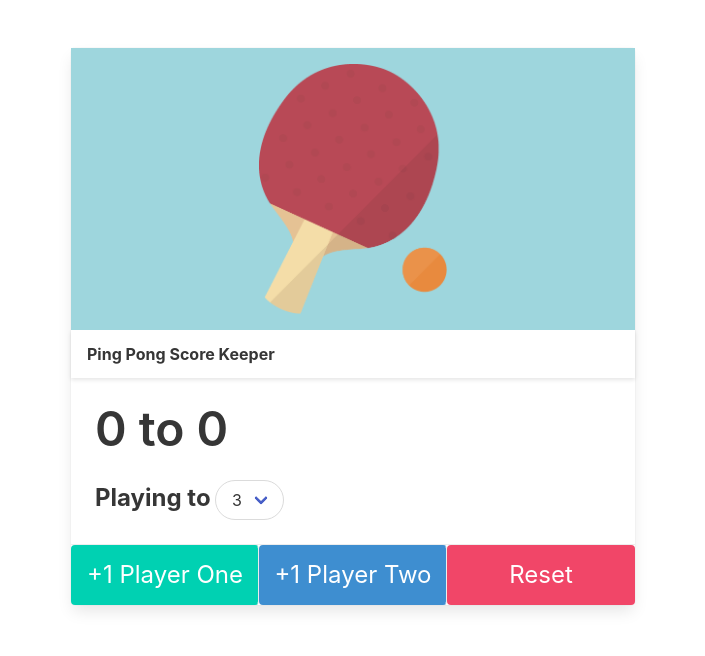
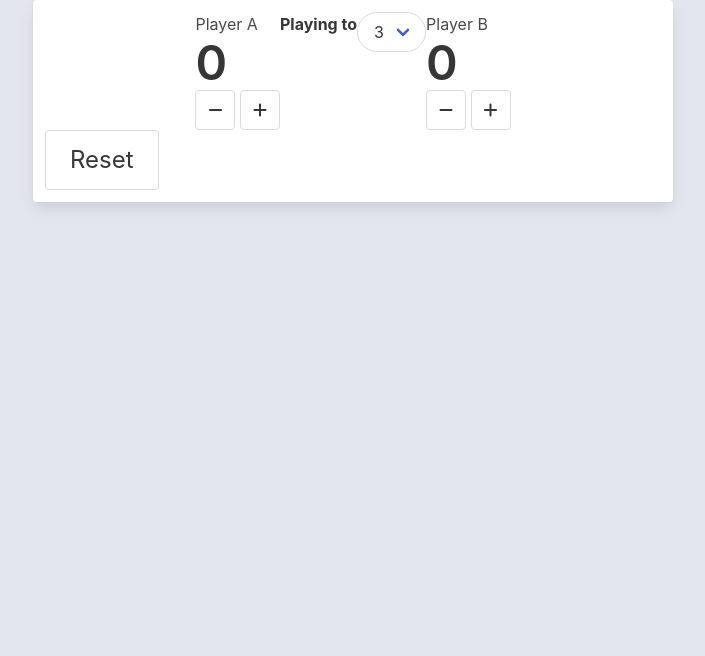
Before and after one commit to akaneknh/scoreKeeper, a plain HTML site: page index.html in a window 1280 px wide. Shown: the whole page, without its empty margins (287-992 px from the left). Drawn offline with nearby package versions, Linux system fonts and the light colour scheme.

Commit message:
added minus btn

```diff
--- a/app.js
+++ b/app.js
@@ -19,50 +19,53 @@ function playerHasWinningScore(Score) {
   }
   return false;
 }
-p1Button.addEventListener("click", function(e) {
+
+p1Button.addEventListener("click", function(){
+  if(!isGameOver){
     p1Score += 1;
-  if(playerHasWinningScore(p1Score)){
+    if(p1Score == winningScore){
+     isGameOver = true;
      p1Display.classList.add("has-text-success");
      p2Display.classList.add("has-text-danger");
+     p1Button.disabled = true;
+     p2Button.disabled = true;
+     p1MinusButton.disabled = true;
+     p2MinusButton.disabled = true;
+    };
+    p1Display.textContent = p1Score;
   }
+})
+
+
+p1MinusButton.addEventListener("click", function(){
+  if(!isGameOver && p1Score > 0){
+    p1Score -= 1;
     p1Display.textContent = p1Score;
+  }
 })
-// p1Button.addEventListener("click", function(){
-//   if(!isGameOver){
-//     p1Score += 1;
-//     if(p1Score == winningScore){
-//      isGameOver = true;
-//      p1Display.classList.add("has-text-success");
-//      p2Display.classList.add("has-text-danger");
-//      p1Button.disabled = true;
-//      p2Button.disabled = true;
-//     };
-//     p1Display.textContent = p1Score;
-//   }
+p2MinusButton.addEventListener("click", function(){
+  if(!isGameOver && p2Score > 0){
+    p2Score -= 1;
+    p2Display.textContent = p2Score;
+  }
+})
 
-// })
-p2Button.addEventListener("click", function(e) {
+p2Button.addEventListener("click", function(){
+  if(!isGameOver){
     p2Score += 1;
-  if(playerHasWinningScore(p2Score)){
+    if(p2Score == winningScore ){
+     isGameOver = true;
      p2Display.classList.add("has-text-success");
      p1Display.classList.add("has-text-danger");
+     p1Button.disabled = true;
+     p2Button.disabled = true;
+     p1MinusButton.disabled = true;
+     p2MinusButton.disabled = true;
+    };
+    p2Display.textContent = p2Score;
   }
-  p2Display.textContent = p2Score;
+
 })
-// p2Button.addEventListener("click", function(){
-//   if(!isGameOver){
-//     p2Score += 1;
-//     if(p2Score == winningScore ){
-//      isGameOver = true;
-//      p2Display.classList.add("has-text-success");
-//      p1Display.classList.add("has-text-danger");
-//      p1Button.disabled = true;
-//      p2Button.disabled = true;
-//     };
-//     p2Display.textContent = p2Score;
-//   }
-
-// })
 
 winningScoreSelect.addEventListener("change", function () {
  winningScore = parseInt(this.value);
@@ -80,4 +83,6 @@ function reset() {
   p2Display.classList.remove("has-text-success", "has-text-danger");
   p1Button.disabled = false;
   p2Button.disabled = false;
+  p1MinusButton.disabled = false;
+  p2MinusButton.disabled = false;
 }
--- a/index.html
+++ b/index.html
@@ -1,34 +1,38 @@
 <!DOCTYPE html>
 <html lang="en">
+
 <head>
   <meta charset="UTF-8">
-  <meta name="viewport"
-  content="width=device-width, initial-scale=1.0">
+  <meta name="viewport" content="width=device-width, initial-scale=1.0">
   <title>Score Keeper</title>
   <link rel="stylesheet" href="https://cdn.jsdelivr.net/npm/bulma@0.9.4/css/bulma.min.css">
+  <script src="https://kit.fontawesome.com/cd05c04e79.js" crossorigin="anonymous"></script>
   <link rel="stylesheet" href="style.css">
 </head>
+
 <body>
-  <section class="section">
-  <div class="container">
-    <div class="columns">
-      <div class="column is-half is-offset-one-quarter">
-        <div class="card">
-          <div class="card-image">
-            <figure class="image is-2by1">
-              <img src="img/pingpong.png" alt="">
-            </figure>
+
+  <div class="card column is-half is-offset-one-quarter">
+    <div class="is-flex is-justify-content-center">
+      <div class="is-flex-direction-row">
+        <h2 class="is-align-content-center">Player A</h2>
+        <span class="title is-1 has-text-centered" id="p1Display">0</span>
+        <div>
+          <button class="button" id="p1MinusButton">
+            <span class="icon is-small">
+              <i class="fa-solid fa-minus"></i>
+            </span>
+          </button>
+          <button class="button" id="p1Button">
+            <span class="icon is-small">
+              <i class="fa-solid fa-plus"></i>
+            </span>
+          </button>
         </div>
-          <header class="card-header">
-            <p class="card-header-title">
-              Ping Pong Score Keeper
-            </p>
+      </div>
 
-          </header>
-          <div class="card-content">
-            <div class="content">
-              <h1 class="title is-1"><span id="p1Display">0</span> to <span id="p2Display">0</span></h1>
-              <label for="playto" class="label is-large is-inline">Playing to</label>
+      <div class="is-flex flex-direction-row ">
+        <label for="playto" class="label is-inline">Playing to</label>
         <div class="select is-rounded">
           <select name="" id="playto">
             <option value="3">3</option>
@@ -38,22 +42,30 @@
         </div>
 
     </div>
-          </div>
-          <footer class="card-footer">
-            <button id="p1Button" class="button is-primary card-footer-item is-large" >+1 Player One</button>
-            <button id="p2Button" class="button is-info card-footer-item is-large">+1 Player Two</button>
-            <button id="reset" class="button is-danger card-footer-item is-large">Reset</button>
 
-          </footer>
+      <div class="is-flex-direction-row">
+        <h2>Player B</h2>
+        <span class="title is-1" id="p2Display">0</span>
+        <div>
+          <button class="button" id="p2MinusButton">
+            <span class="icon is-small">
+              <i class="fa-solid fa-minus"></i>
+            </span>
+          </button>
+          <button class="button" id="p2Button">
+            <span class="icon is-small">
+              <i class="fa-solid fa-plus"></i>
+            </span>
+          </button>
         </div>
       </div>
     </div>
+    <button id="reset" class="button is-large">Reset</button>
   </div>
-</section>
-
-
+  </div>
 
 
   <script src="app.js"></script>
 </body>
+
 </html>
--- a/style.css
+++ b/style.css
@@ -1,7 +1,3 @@
-img {
-  object-fit: contain;
-  padding: 1rem;
+html {
+  background-color: #E3E5EF;
 }
-.card-image {
-  background-color: #9ED6DD;
-}
```
Lines whose indentation alone changed are shown as unchanged.
